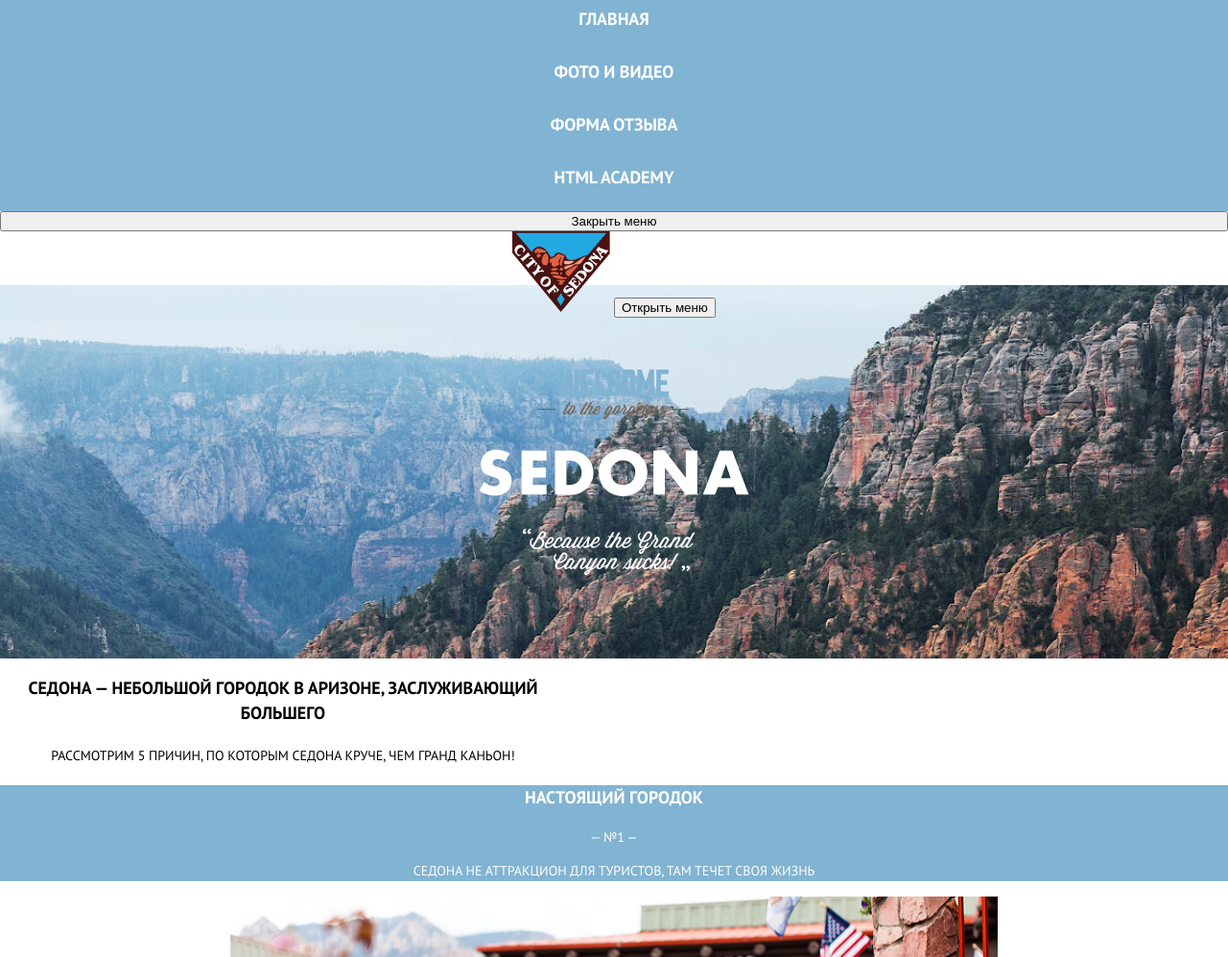
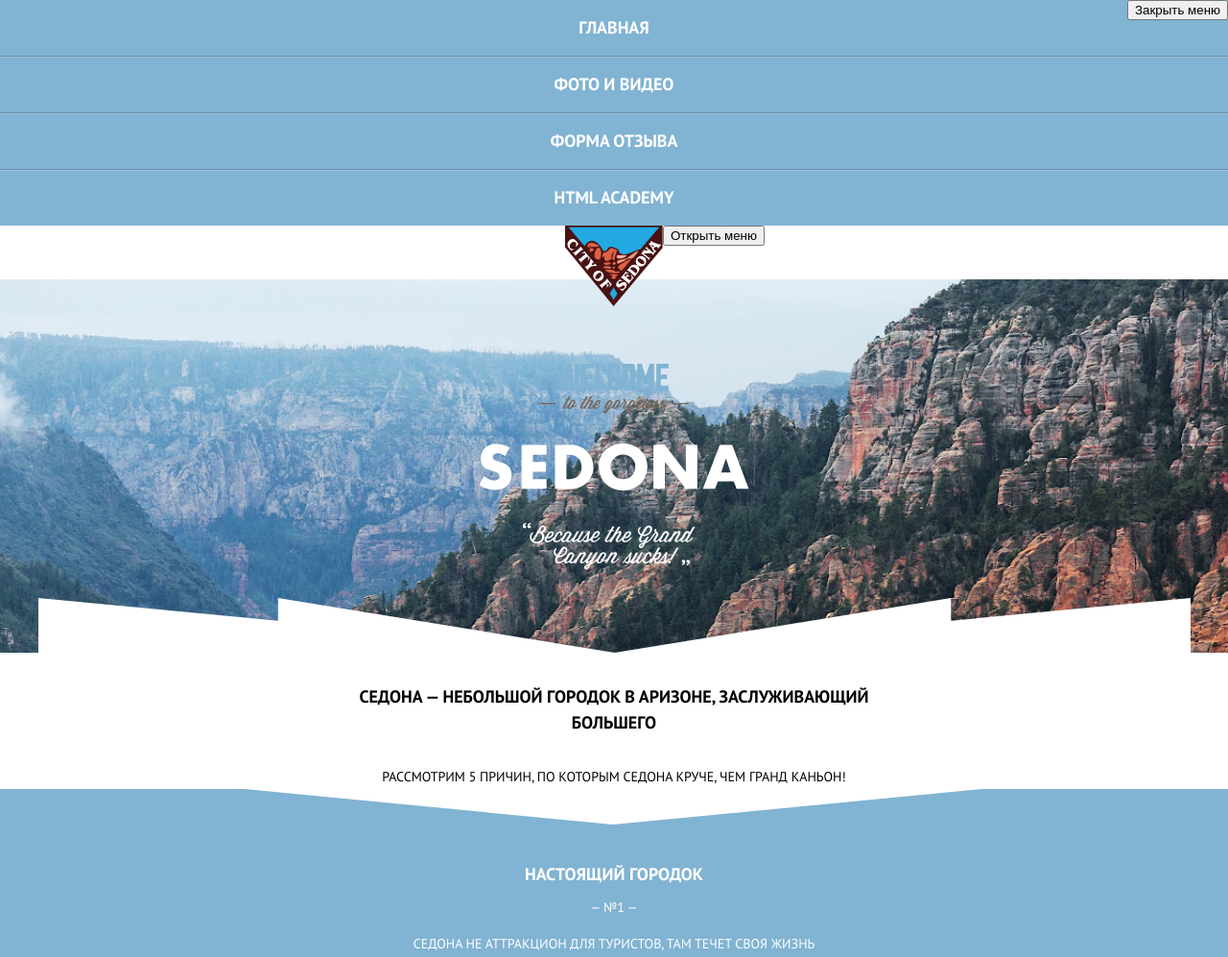
Before and after one commit to PomehiSan/Sedona-PomehiSan, a website: page source/index.html in a window 1280 px wide. Shown: the top 997 px of the page at 96% size. Drawn offline with nearby package versions, Linux system fonts and the light colour scheme; files that its build step writes are made by us from their sources.

Commit message:
препроцессоры часть 3
стилизовал почти полностью главную страницу

```diff
--- a/source/index.html
+++ b/source/index.html
@@ -12,33 +12,33 @@
         <a class="page-header__logo">
           <img class="page-header__logo-image" src="img/logotype-mobile.png" width="102" height="84" alt="Sedona">
         </a>
-        <button class="main-nav__open-button" type="button" aria-label="Открыть меню">Открыть меню</button>
+        <button class="page-header__open-menu-button" type="button" aria-label="Открыть меню">Открыть меню</button>
       </div>
       <nav class="main-nav">
         <ul class="main-nav__site-list">
-          <li class="main-nav__item">
-            <a class="main-nav__link link main-nav__link--current ">
+          <li class="button main-nav__item">
+            <a class="link main-nav__link main-nav__link--current">
               Главная
             </a>
           </li>
-          <li class="main-nav__item">
-            <a class="main-nav__link link" href="gallery.html">
+          <li class="button main-nav__item">
+            <a class="link main-nav__link" href="gallery.html">
               Фото и видео
             </a>
           </li>
-          <li class="main-nav__item">
-            <a class="main-nav__link link" href="review.html" >
+          <li class="button main-nav__item">
+            <a class="link main-nav__link" href="review.html" >
               Форма отзыва
             </a>
           </li>
-          <li class="main-nav__item">
-            <a class="main-nav__link link" href="https://htmlacademy.ru/">
+          <li class="button main-nav__item">
+            <a class="link main-nav__link" href="https://htmlacademy.ru/">
               HTML Academy
             </a>
           </li>
         </ul>
+        <button class="main-nav__close-button" type="button" aria-label="Закрыть меню">Закрыть меню</button>
       </nav>
-      <button class="main-nav__close-button" type="button" aria-label="Закрыть меню">Закрыть меню</button>
     </header>
 
     <main class="main wrapper">
@@ -54,13 +54,15 @@
           <p class="headline__title">Седона — небольшой городок в Аризоне, заслуживающий большего</p>
           <p class="headline__description">Рассмотрим 5 причин, по которым Седона круче, чем гранд каньон!</p>
         </div>
-        <div class="intro__facts facts">
+        <div class="fact">
           <ol class="fact__list">
             <li class="fact__item">
-              <div class="fact__header fact__header--main-fact">
+              <div class="fact__header fact__header--main-fact fact__header--triangle">
+                <div class="fact__header-box">
                   <h3 class="fact__title">Настоящий городок</h3>
                   <p class="fact__number">№1</p>
                   <p class="fact__description">Седона не аттракцион для туристов, там течет своя жизнь</p>
+                </div>
               </div>
               <div class="fact__image-box" width="100vw" height="260px">
                 <img class="fact__image" src="img/facts/true-city.jpg" alt="фото города">
@@ -71,22 +73,24 @@
                     <p class="additionally__head">Жилье</p>
                     <p class="additionally__description">Рекомендуем пожить в настоящем мотеле, все как в кино!</p>
                   </li>
+                  <li class="additionally__item additionally__item--souvenirs">
+                    <p class="additionally__head">Сувениры</p>
+                    <p class="additionally__description">Не только китайского, но и местного производства!</p>
+                  </li>
                   <li class="additionally__item additionally__item--food">
                     <p class="additionally__head">Еда</p>
                     <p class="additionally__description">Всегда заказывайте фирменный бургер, вы не разочаруетесь!</p>
-                  </li>
-                  <li class="additionally__item additionally__item--souvenirs">
-                    <p class="additionally__head">Сувениры</p>
-                    <p class="additionally__description">Не только китайского, но и местного производства!</p>
                   </li>
                 </ul>
               </div>
             </li>
             <li class="fact__item">
               <div class="fact__header fact__header--main-fact">
+                <div class="fact__header-box">
                   <h3 class="fact__title">Там есть мост дъявола</h3>
                   <p class="fact__number">№2</p>
                   <p class="fact__description">Да, по нему можно пройти! Если вы осмелитесь, конечно</p>
+                </div>
               </div>
               <div class="fact__image-box" width="100vw" height="260px">
                 <img class="fact__image" src="img/facts/diablo-bridge.jpg" alt="горы рядом с городом">
@@ -94,23 +98,29 @@
             </li>
             <li class="fact__item">
               <div class="fact__header">
+                <div class="fact__header-box">
                   <h3 class="fact__title">Небольшая площадь</h3>
                   <p class="fact__number">№3</p>
                   <p class="fact__description">Все интересные места находятся очень близко</p>
                 </div>
+              </div>
             </li>
             <li class="fact__item">
               <div class="fact__header">
+                <div class="fact__header-box">
                   <h3 class="fact__title">Красивая дорога</h3>
                   <p class="fact__number">№4</p>
                   <p class="fact__description">Ехать в седону из Лас-Вегаса совсем не скучно!</p>
                 </div>
+              </div>
             </li>
             <li class="fact__item">
               <div class="fact__header">
+                <div class="fact__header-box">
                   <h3 class="fact__title">Мало туристов</h3>
                   <p class="fact__number">№5</p>
                   <p class="fact__description">Большинство едет в гранд каньон и толпится там</p>
+                </div>
               </div>
             </li>
           </ol>
@@ -123,7 +133,7 @@
           <p class="headline__title">Заинтересовались?</p>
           <p class="headline__description">Укажите предпологаемые даты поездки и мы покажем вас лучшие предложения гостиниц в седоне</p>
         </div>
-        <a class="search__button button" href="">Найти гостиницу</a>
+        <a class="link button search__button" href="">Найти гостиницу</a>
       </section>
 
       <section class="map">
@@ -134,7 +144,7 @@
 
     <footer class="page-footer">
 
-      <p class="hashtag">#VisitSedona</p>
+      <p class="page-footer__hashtag hashtag">#VisitSedona</p>
 
       <div class="page-footer__social social">
         <ul class="social__list">
--- /dev/null
+++ b/source/less/blocks/fact.less
@@ -0,0 +1,88 @@
+.fact {
+  .padding(@bottom: 33px);
+}
+
+.fact__list {
+  .list-clear();
+  line-height: 21px;
+  text-transform: uppercase;
+}
+
+.fact__header-box {
+  margin: auto auto;
+}
+
+.fact__header {
+  display: flex;
+  padding: 0 35px;
+  background-color: @basic-lightgrey;
+  min-height: 168px;
+
+  &--main-fact {
+    padding: 0 10px;
+    background-color: @basic-lightblue;
+    color: @basic-white;
+    min-height: 190px;
+  }
+
+  &--triangle {
+    position: relative;
+    padding-top: 37px;
+    min-height: 174px;
+
+    &::before {
+      content: "";
+      position: absolute;
+      top: 0;
+      left: 0;
+      width: 100%;
+      height: 37px;
+      background-image: url("../img/fact-triangle.svg");
+      background-repeat: no-repeat;
+      background-size: 100% 37px;
+    }
+  }
+}
+
+.fact__title {
+  .margin(@bottom: 11px);
+  font-size: 18px;
+  line-height: 26px;
+  font-weight: 700;
+}
+
+.fact__number {
+  .margin(@bottom: 17px);
+
+  &::before {
+    content: "— ";
+  }
+
+  &::after {
+    content: " —";
+  }
+}
+
+.fact__description {
+  .margin();
+}
+
+.fact__image-box {
+  position: relative;
+  height: 260px;
+  overflow: hidden;
+}
+
+.fact__image {
+  .absolute-center();
+  left: 22%;
+  height: 260px;
+
+  @media screen and (min-width: 460px) {
+    left: 50%;
+  }
+}
+
+.fact__additionally {
+  padding-top: 35px;
+}
--- a/source/less/blocks/facts.less
+++ /dev/null
@@ -1,47 +0,0 @@
-.fact__list {
-  .list-clear();
-  line-height: 21px;
-  text-transform: uppercase;
-}
-
-.fact__header {
-  padding: 0 35px;
-  background-color: @basic-lightgrey;
-
-  &--main-fact {
-    padding: 0 10px;
-    background-color: @basic-lightblue;
-    color: @basic-white;
-  }
-}
-
-.fact__title {
-  font-size: 18px;
-  line-height: 26px;
-  font-weight: 700;
-}
-
-.fact__number {
-  &::before {
-    content: "— ";
-  }
-
-  &::after {
-    content: " —";
-  }
-}
-
-.fact__image-box {
-  position: relative;
-  height: 260px;
-  overflow: hidden;
-}
-
-.fact__image {
-  .absolute-center();
-  left: 22%;
-
-  @media screen and (min-width: 460px) {
-    left: 50%;
-  }
-}
--- a/source/less/blocks/greetings.less
+++ b/source/less/blocks/greetings.less
@@ -7,6 +7,20 @@
   background-size: cover;
   background-repeat: no-repeat;
   background-position: center;
+  margin-bottom: 32px;
+
+  &::after {
+    content: "";
+    position: absolute;
+    background-image: url("../img/intro-triangle.svg");
+    background-repeat: no-repeat;
+    background-size: 100% 57px;
+    width: 100%;
+    min-width: 320px;
+    height: 57px;
+    bottom: 0;
+    left: 0;
+  }
 }
 
 .greetings__image {
--- a/source/less/blocks/headline.less
+++ b/source/less/blocks/headline.less
@@ -1,16 +1,21 @@
 .headline {
-  line-height: 26px;
+  line-height: 27px;
   text-transform: uppercase;
   padding: 0 25px;
   max-width: 540px;
+  margin: 0 auto;
 }
 
 .headline__title {
+  .margin(@bottom: 27px);
   font-size: 18px;
   font-weight: 700;
+  margin-bottom: 30px;
 }
 
 .headline__description {
+  .margin();
+  line-height: 26px;
   font-size: 14px;
   font-weight: 400;
 }
--- a/source/less/blocks/main-nav.less
+++ b/source/less/blocks/main-nav.less
@@ -1,3 +1,7 @@
+.main-nav {
+  position: relative;
+}
+
 .main-nav__site-list {
   .list-clear();
   font-size: 18px;
@@ -5,10 +9,30 @@
   font-weight: 700;
   text-transform: uppercase;
   color: @basic-white;
+  background-color: @basic-lightblue;
 }
 
 .main-nav__item {
-  width: 320;
+  width: 100%;
   height: 55px;
-  background-color: @basic-lightblue;
+  font-size: 18px;
+  line-height: 40px;
+  margin-bottom: 1px;
+
+  box-shadow: 0 1px 0 @shadow-black-menu-button, inset 0 1px 0 @shadow-white-menu-button;
+
+  &:last-of-type {
+    margin-bottom: 0;
+    box-shadow: inset 0 1px 0 @shadow-white-menu-button;
+  }
+
+  &:first-of-type {
+    box-shadow: 0 1px 0 @shadow-black-menu-button;
+  }
 }
+
+.main-nav__close-button {
+  position: absolute;
+  right: 0;
+  top: 0;
+}
--- a/source/less/blocks/map.less
+++ b/source/less/blocks/map.less
@@ -1,4 +1,5 @@
 .map {
+  margin-bottom: 39px;
   height: 350px;
 }
 
--- /dev/null
+++ b/source/less/blocks/page-footer.less
@@ -0,0 +1,7 @@
+.page-footer__hashtag {
+  .margin(@bottom: 34px);
+}
+
+.page-footer__social {
+  margin-bottom: 40px;
+}
--- a/source/less/blocks/page-header.less
+++ b/source/less/blocks/page-header.less
@@ -4,6 +4,7 @@
 }
 
 .page-header__menu {
+  position: relative;
   order: 1;
   width: 320px;
   height: 56px;
@@ -15,3 +16,7 @@
   width: 102px;
   height: 84px;
 }
+
+.page-header__open-menu-button {
+  position: absolute;
+}
--- /dev/null
+++ b/source/less/blocks/search.less
@@ -0,0 +1,11 @@
+.search {
+  padding-bottom: 49px;
+}
+
+.search__headline {
+  margin-bottom: 27px;
+}
+
+.search__button {
+  margin: 0 auto;
+}
--- /dev/null
+++ b/source/less/global/fonts.less
@@ -0,0 +1,15 @@
+@font-face {
+  font-family: "ptsans";
+  font-style: normal;
+  font-weight: 400;
+
+  src: local("ptsans"), url("../fonts/ptsans.woff2") format("woff2"), url("../fonts/ptsans.woff") format("woff");
+}
+
+@font-face {
+  font-family: "ptsans";
+  font-style: normal;
+  font-weight: 700;
+
+  src: local("ptsans"), url("../fonts/ptsansbold.woff2") format("woff2"), url("../fonts/ptsansbold.woff") format("woff");
+}
--- a/source/less/global.less
+++ b/source/less/global/global.less
@@ -1,19 +1,3 @@
-@font-face {
-  font-family: "ptsans";
-  font-style: normal;
-  font-weight: 400;
-
-  src: local("ptsans"), url("../fonts/ptsans.woff2") format("woff2"), url("../fonts/ptsans.woff") format("woff");
-}
-
-@font-face {
-  font-family: "ptsans";
-  font-style: normal;
-  font-weight: 700;
-
-  src: local("ptsans"), url("../fonts/ptsansbold.woff2") format("woff2"), url("../fonts/ptsansbold.woff") format("woff");
-}
-
 .page-body {
   font-family: "ptsans", sans-serif;
   font-size: 14px;
@@ -42,3 +26,16 @@
   clip: rect(0 0 0 0);
   overflow: hidden;
 }
+
+.button {
+  display: flex;
+  width: 280px;
+  min-height: 58px;
+  background-color: @basic-lightblue;
+  text-transform: uppercase;
+  font-size: 21px;
+  line-height: 26px;
+  font-weight: 700;
+  justify-content: center;
+  align-items: center;
+}
--- a/source/less/variables.less
+++ b/source/less/global/variables.less
@@ -2,3 +2,5 @@
 @basic-white: #ffffff;
 @basic-lightblue: #81B3D2;
 @basic-lightgrey: #EEEEEE;
+@shadow-black-menu-button: rgba(1, 1, 1, 0.2);
+@shadow-white-menu-button: rgba(255, 255, 255, 0.2);
--- a/source/less/style.less
+++ b/source/less/style.less
@@ -1,14 +1,18 @@
-// Начните писать стили здесь
-@import "global.less";
-@import "variables.less";
-@import "mixin.less";
+// Global
+@import "global/variables.less";
+@import "global/fonts.less";
+@import "global/global.less";
+@import "global/mixin.less";
+// Blocks
 @import "blocks/page-header.less";
 @import "blocks/main-nav.less";
 @import "blocks/greetings.less";
 @import "blocks/headline.less";
-@import "blocks/facts.less";
+@import "blocks/fact.less";
 @import "blocks/additionally.less";
 @import "blocks/hashtag.less";
 @import "blocks/developer.less";
 @import "blocks/map.less";
 @import "blocks/social.less";
+@import "blocks/search.less";
+@import "blocks/page-footer.less";
```
Also changed, not shown: source/less/blocks/additionally.less (+13 -0 lines), source/img/fact-triangle-left.png (added), source/img/fact-triangle.svg (added), source/img/intro-triangle.svg (added), source/less/global/mixin.less (renamed from source/less/mixin.less). Lines whose indentation alone changed are shown as unchanged.
